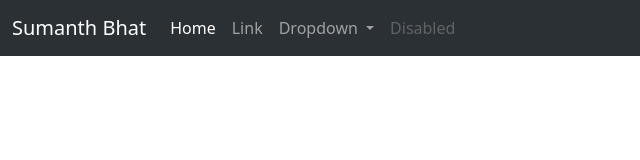
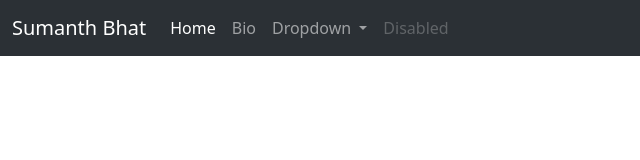
Before and after one commit to sumanth-bhat20/info, a plain HTML site: page index.html in a window 1280 px wide. Shown: the full height of the page, 0-640 px from the left. Drawn offline with nearby package versions, Linux system fonts and the light colour scheme.

Commit message:
sunday 19-03-23

```diff
--- a/index.html
+++ b/index.html
@@ -25,7 +25,7 @@
             <a class="nav-link active" aria-current="page" href="#">Home</a>
           </li>
           <li class="nav-item">
-            <a class="nav-link" href="#">Link</a>
+            <a class="nav-link" href="#">Bio</a>
           </li>
           <li class="nav-item dropdown">
             <a class="nav-link dropdown-toggle" href="#" role="button" data-bs-toggle="dropdown" aria-expanded="false">
```
